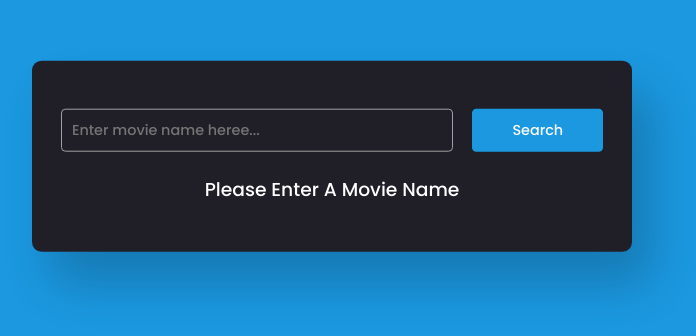
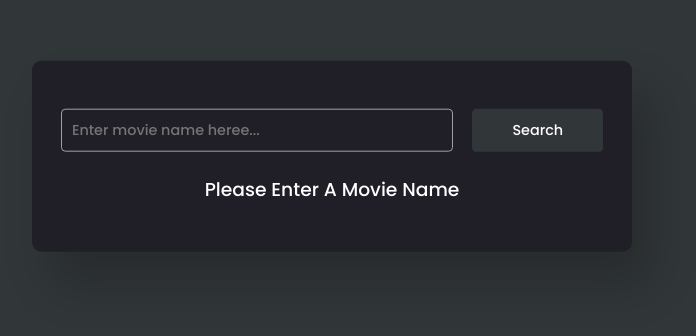
Before and after one commit to dilip1106/Movie-Search, a plain HTML site: page index.html in a window 1280 px wide. Shown: the part 244-580 px from the top of the page, without its empty margins (308-1004 px from the left). Drawn offline with Linux system fonts and the light colour scheme.

Commit message:
Css updated

```diff
--- a/style.css
+++ b/style.css
@@ -7,7 +7,7 @@
 
 body {
     height: 100vh;
-    background: #1b98e0;
+    background: #313638;
 }
 
 .container {
@@ -49,7 +49,7 @@ body {
 }
 
 .search-container button {
-    background-color: #1b98e0;
+    background-color: #313638;
     border: none;
     cursor: pointer;
     color: #ffffff;
```
